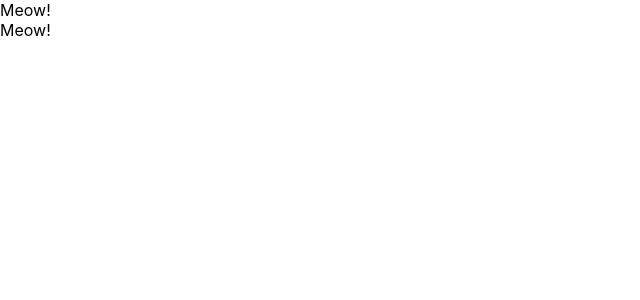
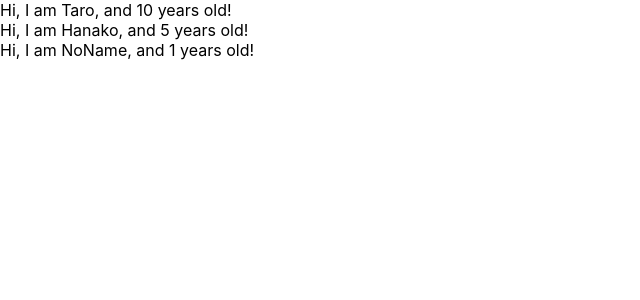
Before and after one commit to bata-1/redux-crud-application, a React (Create React App) app: page / in a window 1280 px wide. Shown: the top 300 px of the page, without its empty margins (0-640 px from the left). Built offline with nearby package versions, Linux system fonts and the light colour scheme.

Commit message:
learn props of component

```diff
--- a/src/App.js
+++ b/src/App.js
@@ -1,24 +1,27 @@
 import React from 'react';
 
-// class App extends Component {
-//  render(){
-//    return(
-//    <div>
-//     <label htmlFor="bar">bar</label>
-//      <input type = "text" onChange = {() => {console.log("I am clicked")}} ;///   </div>
-//    )
-//}}
-
 const App = () => {
+  const profiles = [
+    {name:"Taro", age:10},
+    {name:"Hanako", age:5},
+    {name:"NoName"}
+  ]
   return(
     <div>
-     <Cat/>
-     <Cat/>
+     {
+      profiles.map((profile,index)  => {
+       return <User name={profile.name} age={profile.age} key={index}/>
+     })
+     }
     </div>
 )}
 
-const Cat = () => {
-  return <div>Meow!</div>
+const User = (props) => {
+  return <div>Hi, I am {props.name}, and {props.age} years old!</div>
+}
+
+User.defaultProps = {
+ age:1
 }
 
 export default App;
```
